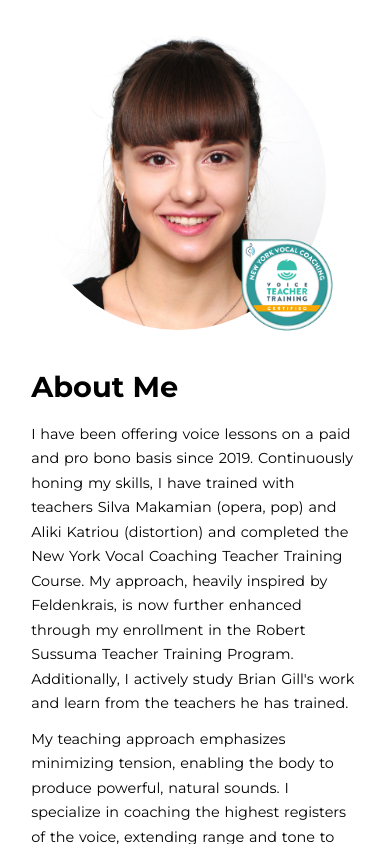
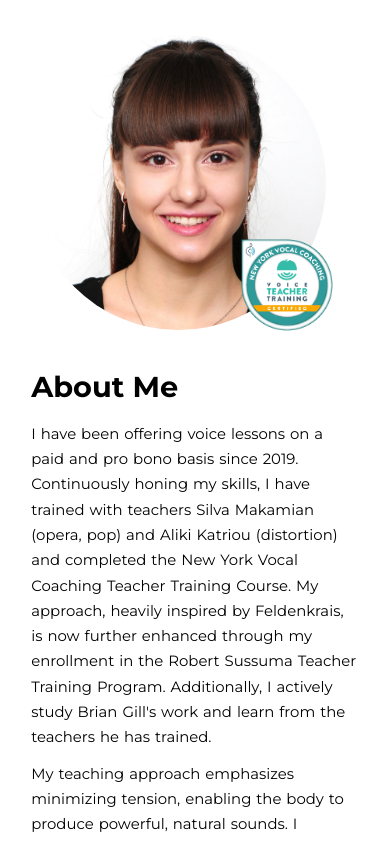
Before and after one commit to rajibul-dev/voccaria, a Next.js app in the folder nextjs/: page / in a window 390 px wide. Shown: the top 844 px of the page. Built offline with nearby package versions, Linux system fonts and the light colour scheme.

Commit message:
paragraph scale in the global css

```diff
--- a/nextjs/src/app/globals.css
+++ b/nextjs/src/app/globals.css
@@ -67,6 +67,9 @@ html {
 p {
   word-spacing: 0.8pt;
 }
+strong {
+  font-weight: 700;
+}
 .section-heading {
   font-weight: 700;
   font-size: var(--font-size-secondary-heading);
@@ -101,4 +104,7 @@ p {
   html {
     font-size: 50%;
   }
+  :root {
+    --font-size-p-primary: 1.86rem;
+  }
 }
```
